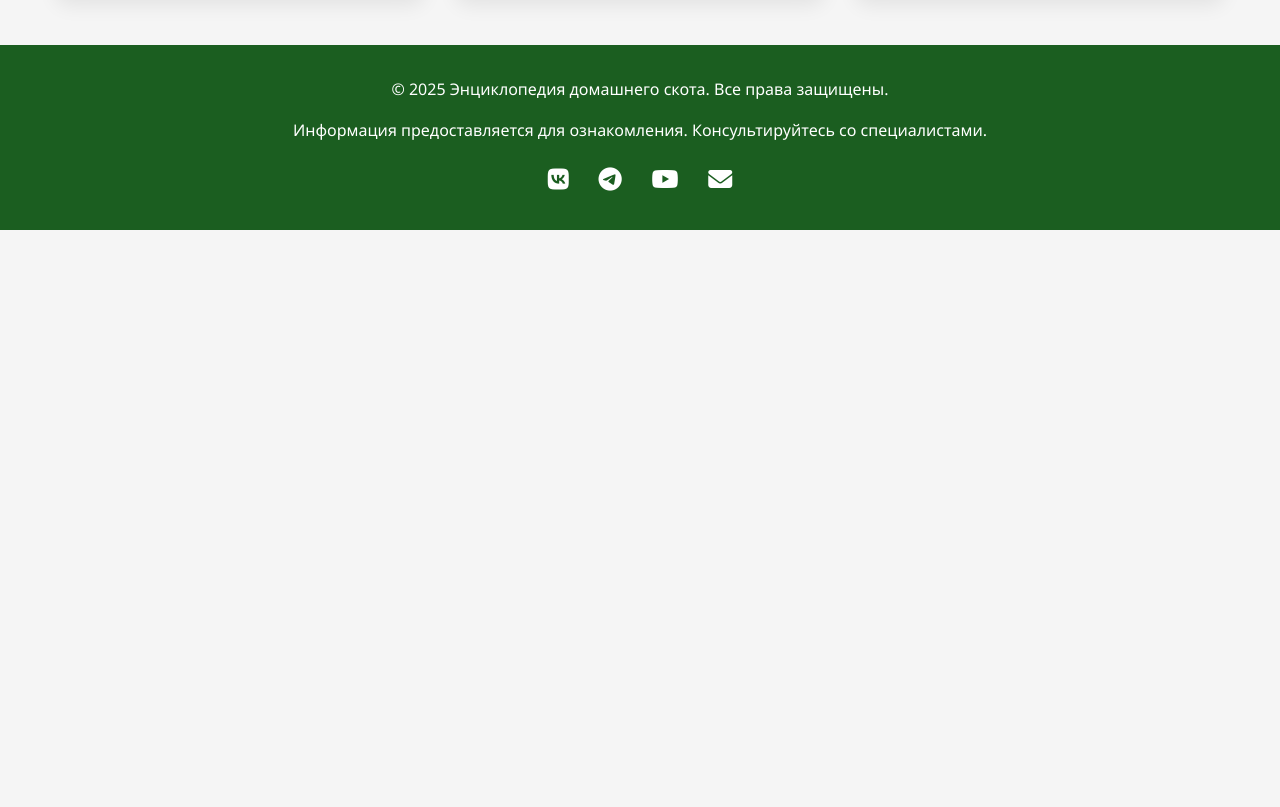
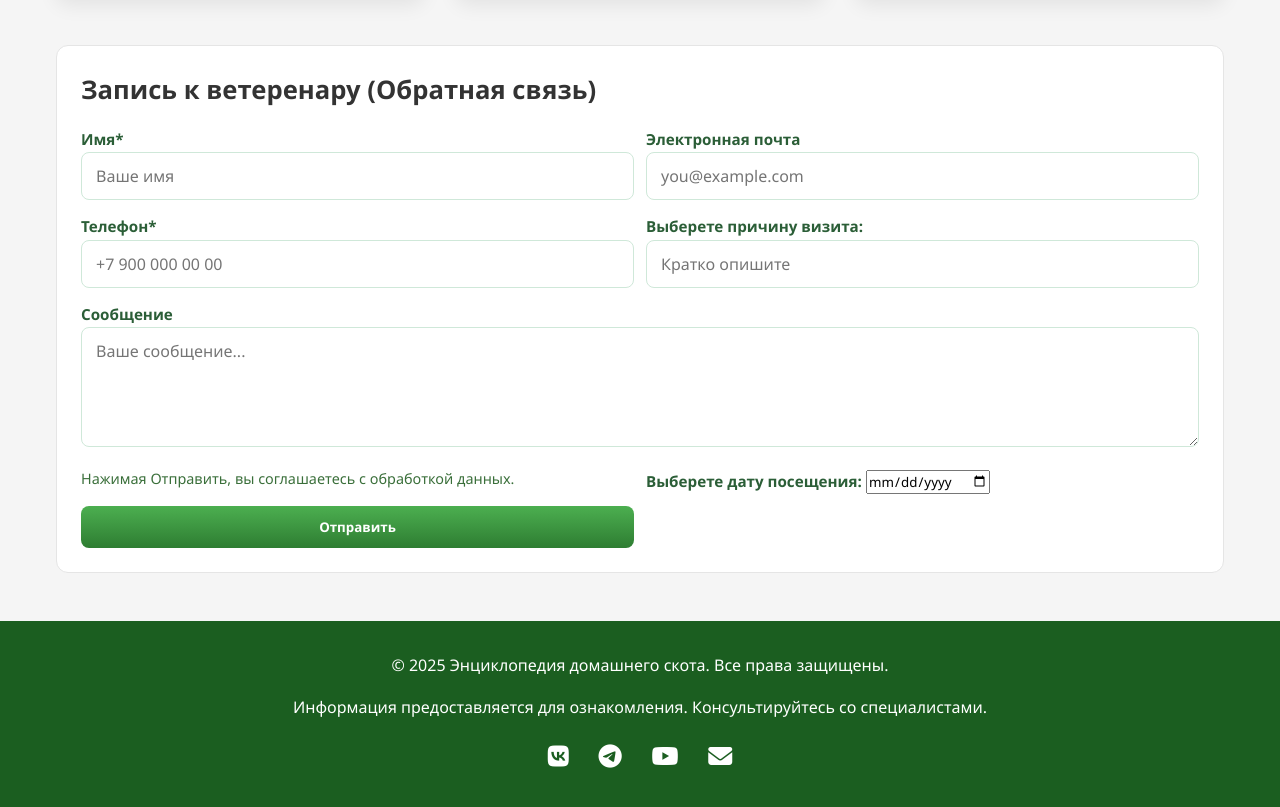
Before and after one commit to luizakorakina24/wordpress11, a plain HTML site: page index.html in a window 1280 px wide. Shown: the part 1516-2323 px from the top of the page. Before the commit the page ends 1746 px from the top, so only its background shows below. Drawn offline with Linux system fonts and the light colour scheme.

Commit message:
Add files via upload

```diff
--- a/index.html
+++ b/index.html
@@ -173,6 +173,95 @@
             color: #ffeb3b;
         }
 
+         .card {
+      background: #fff;
+      border-radius: 12px;
+      padding: 24px;
+      box-shadow: var(--shadow);
+      border: 1px solid #e5e5e5;
+    }
+
+    h1 {
+      margin: 0 0 16px;
+      font-size: 1.6rem;
+      color: var(--green-3);
+    }
+
+    form {
+      display: grid;
+      gap: 14px;
+    }
+
+    label {
+      font-weight: 600;
+      font-size: 0.95rem;
+      color: #2b5e37;
+    }
+
+    input[type="text"],
+    input[type="email"],
+    input[type="tel"],
+    textarea {
+      width: 100%;
+      padding: 12px 14px;
+      border: 1px solid #cfe8d9;
+      border-radius: 8px;
+      background: #fff;
+      font-size: 1rem;
+      transition: border-color .2s, box-shadow .2s;
+    }
+
+    input[type="text"]:focus,
+    input[type="email"]:focus,
+    input[type="tel"]:focus,
+    textarea:focus {
+      outline: none;
+      border-color: var(--green-2);
+      box-shadow: 0 0 0 4px rgba(129,199,132,.15);
+    }
+
+    textarea {
+      min-height: 120px;
+      resize: vertical;
+    }
+
+    .row {
+      display: grid;
+      grid-template-columns: 1fr 1fr;
+      gap: 12px;
+    }
+
+    .full {
+      grid-column: 1 / -1;
+    }
+
+    .btn {
+      display: inline-flex;
+      align-items: center;
+      justify-content: center;
+      padding: 12px 16px;
+      border: none;
+      border-radius: 8px;
+      background: linear-gradient(#4caf50, #2e7d32);
+      color: #fff;
+      font-weight: 600;
+      cursor: pointer;
+      transition: transform .03s ease;
+    }
+
+    .btn:active { transform: scale(0.98); }
+
+    .btn.secondary {
+      background: #e8f5e9;
+      color: #2e7d32;
+      border: 1px solid #cfe8d9;
+    }
+
+    .note {
+      font-size: 0.9rem;
+      color: #3a6f3a;
+      margin-top: -6px;
+    }
         /* Адаптивность */
         @media (max-width: 768px) {
             nav ul {
@@ -222,6 +311,52 @@
             </div>
         </section>
     </div>
+
+    <div class="container">
+    <div class="card" aria-label="Контактная форма">
+      <h1>Запись к ветеренару (Обратная связь)</h1>
+      <form action="#" method="post" autocomplete="on">
+        <div class="row">
+          <div>
+            <label for="name">Имя*</label>
+            <input type="text" id="name" name="name" placeholder="Ваше имя" required />
+          </div>
+          <div>
+            <label for="email">Электронная почта</label>
+            <input type="email" id="email" name="email" placeholder="you@example.com" required />
+          </div>
+        </div>
+
+        <div class="row">
+          <div>
+            <label for="phone">Телефон*</label>
+            <input type="tel" id="phone" name="phone" placeholder="+7 900 000 00 00" />
+          </div>
+          <div>
+            <label for="subject">Выберете причину визита:</label>
+            <input type="text" id="subject" name="subject" placeholder="Кратко опишите" required />
+          </div>
+
+        </div>
+
+        <div class="full">
+          <label for="message">Сообщение</label>
+          <textarea id="message" name="message" placeholder="Ваше сообщение..." required></textarea>
+        </div>
+
+        <div class="row" style="align-items:center;">
+          <div class="note" style="align-self:center;">
+            Нажимая Отправить, вы соглашаетесь с обработкой данных.
+          </div>
+          <div>
+            <label for="subject">Выберете дату посещения:</label>
+            <input type="date" id="subject" name="subject" placeholder="Прием" required />
+          </div>
+          <button class="btn" type="submit">Отправить</button>
+        </div>
+      </form>
+    </div>
+  </div>
 
     <!-- Подвал -->
     <footer>
```
